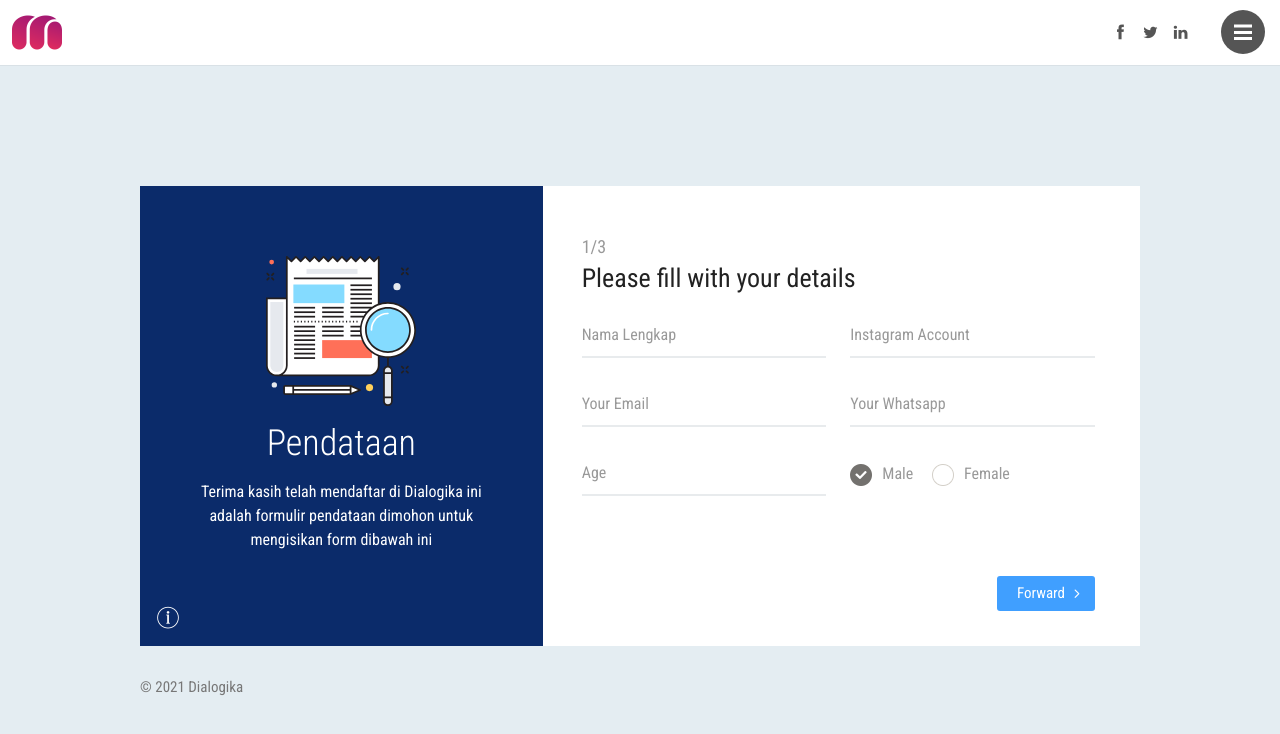
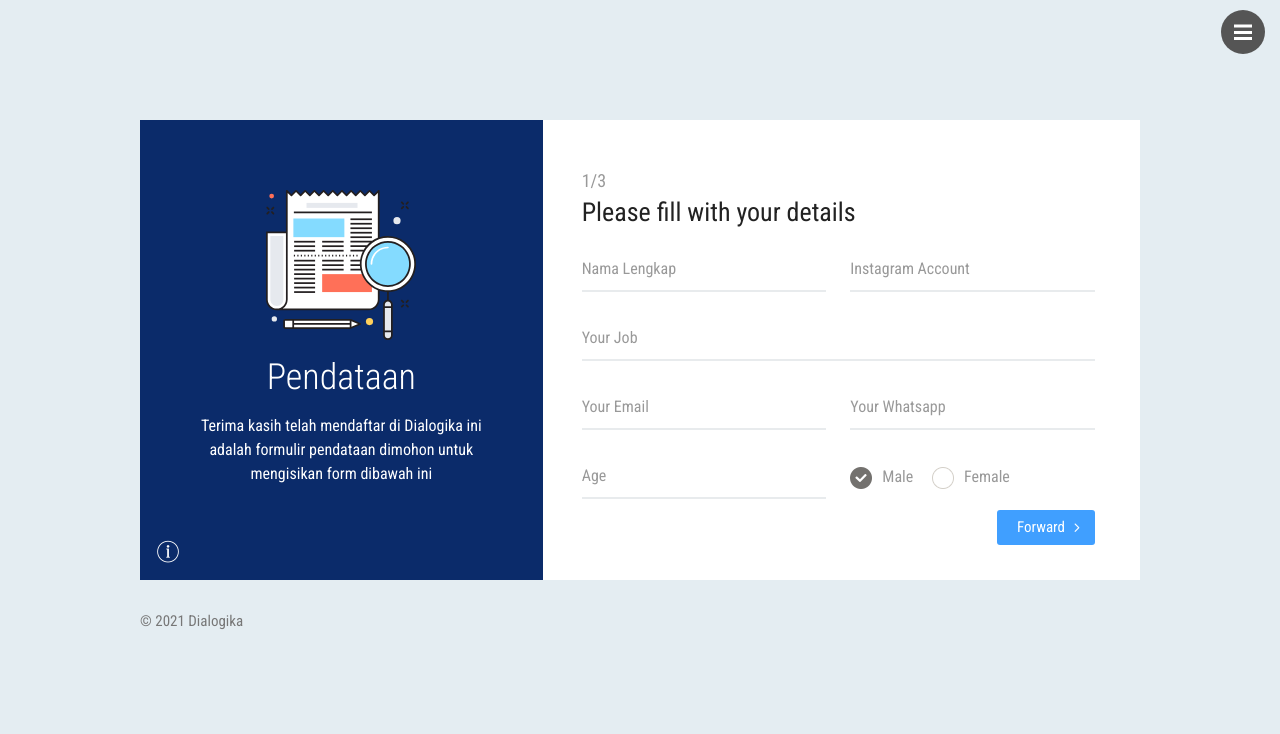
Before and after one commit to dialogika/member, a plain HTML site: page index.html in a window 1280 px wide. Drawn offline with nearby package versions, Linux system fonts and the light colour scheme.

Commit message:
bismillah

```diff
--- a/index.html
+++ b/index.html
@@ -67,38 +67,7 @@
     <div data-loader="circle-side-2"></div>
   </div><!-- /loader_form -->
 
-	<header>
-		<div class="container-fluid">
-		    <div class="row">
-                <div class="col-3">
-                    <div id="logo_home">
-                        <h1><a href="index.html">Registration Member Form | Dialogika</a></h1>
-                    </div>
-                </div>
-                <div class="col-9">
-                    <div id="social">
-                        <ul>
-                            <li><a href="https://facebook.com/dialogika.co"><i class="icon-facebook"></i></a></li>
-                            <li><a href="https://twitter.com/dialogika_co"><i class="icon-twitter"></i></a></li>
-                            <li><a href="https://linkedin.com/company/dialogika"><i class="icon-linkedin"></i></a></li>
-                        </ul>
-                    </div>
-                    <!-- /social -->
-                    <!-- <nav>
-                        <ul class="cd-primary-nav">
-                            <li><a href="index.html" class="animated_link">Register Version</a></li>
-                            <li><a href="reservation_version.html" class="animated_link">Reservation Version</a></li>
-                            <li><a href="questionare_version.html" class="animated_link">Questionare Version</a></li>
-                            <li><a href="review_version.html" class="animated_link">Review Version</a></li>
-                            <li><a href="about.html" class="animated_link">About Us</a></li>
-                            <li><a href="contacts.html" class="animated_link">Contact Us</a></li>
-                        </ul>
-                    </nav> -->
-                </div>
-            </div>
-		</div>
-		<!-- container -->
-	</header>
+
   <!-- End Header -->
 
   <main>
@@ -113,7 +82,6 @@
           </div>
         </div>
         <div class="col-lg-7">
-
           <div id="wizard_container">
             <div id="top-wizard">
               <div id="progressbar"></div>
@@ -139,6 +107,10 @@
                     </div>
                   </div>
                   <!-- /row -->
+
+                  <div class="form-group">
+                    <input type="text" name="Job" class="form-control required" placeholder="Your Job">
+                  </div>
 
                   <div class="row">
                     <div class="col-md-6">
```
Also changed, not shown: 1 other file. Lines whose indentation alone changed are shown as unchanged.
